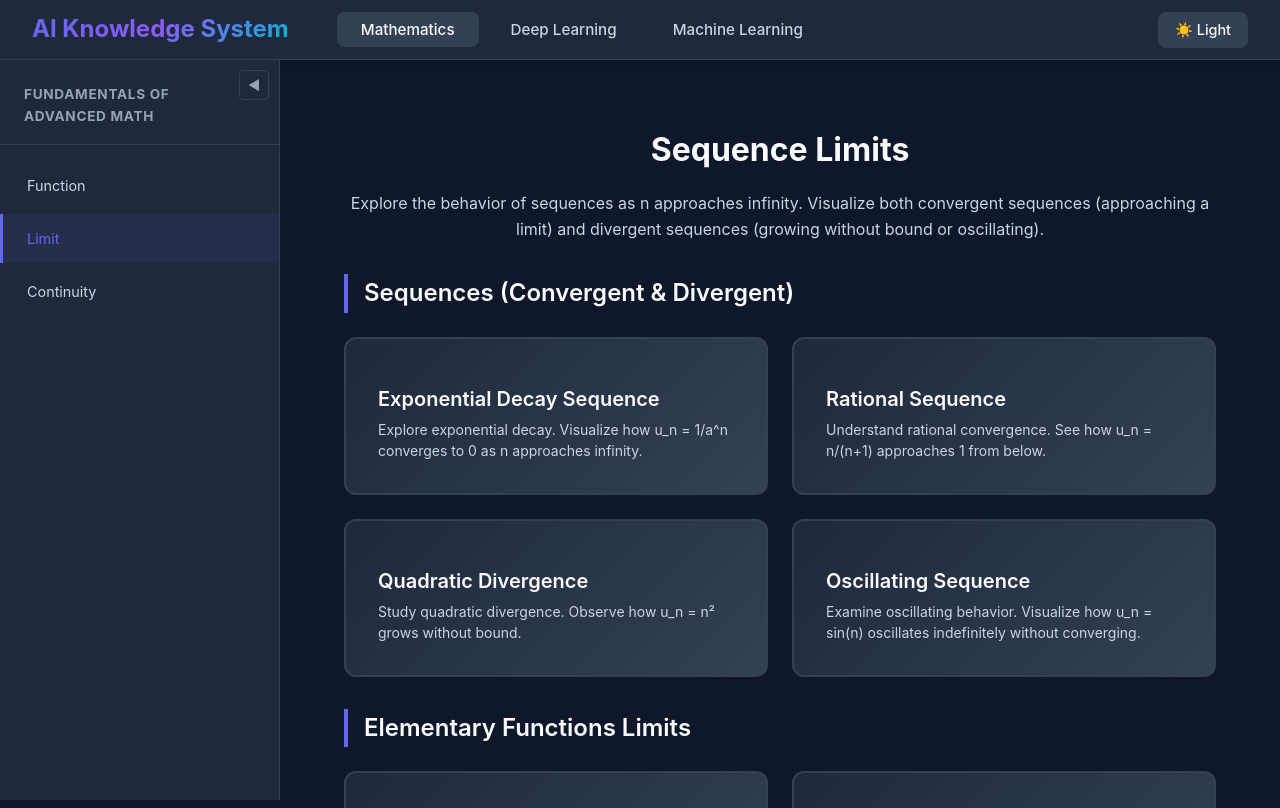
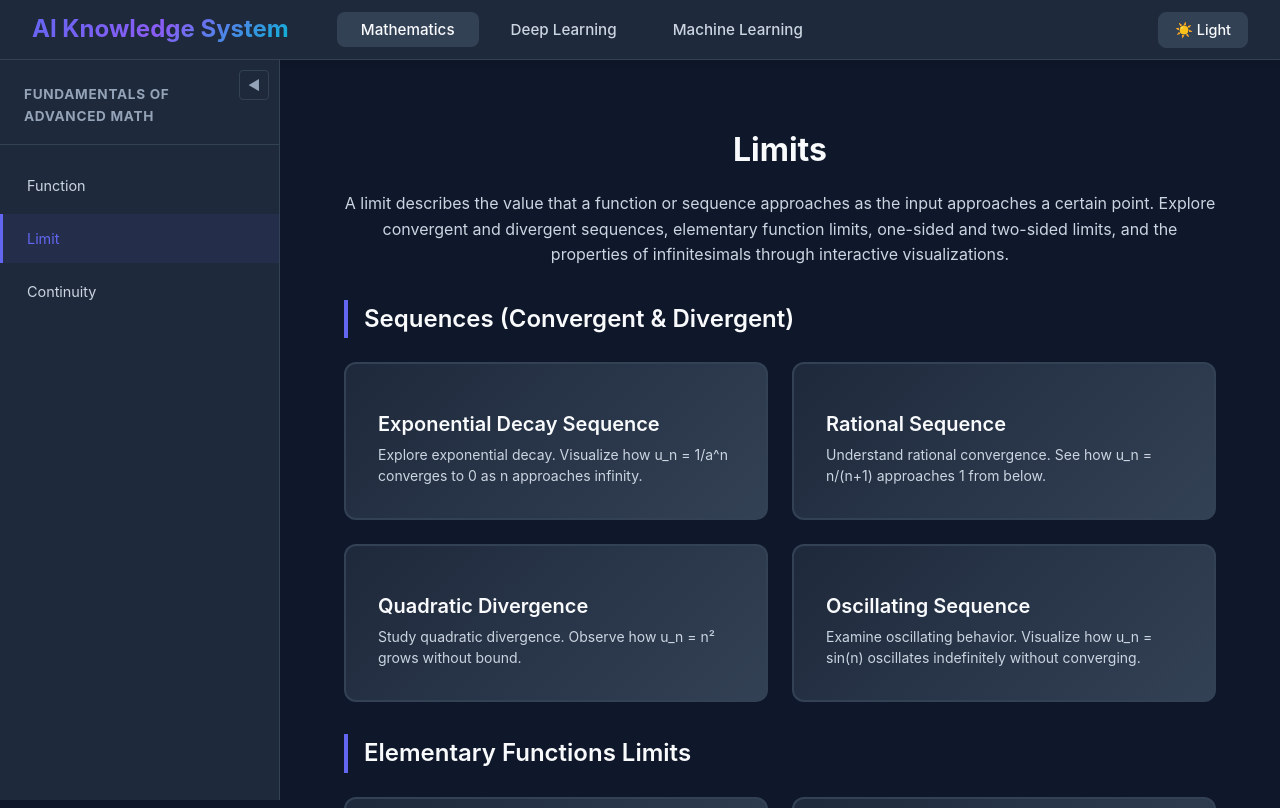
Before and after one commit to elliott-hz/ML_AI, a React app in the folder frontend/: page /mathematics/1-fundamentals/limit in a window 1280 px wide. Shown: the top 808 px of the page. Built offline with nearby package versions, Linux system fonts and the light colour scheme; the HTML template or start-up script is replaced by a standard one.

Commit message:
update the head of limit

```diff
--- a/frontend/src/pages/Limit.jsx
+++ b/frontend/src/pages/Limit.jsx
@@ -204,10 +204,11 @@ const Limit = () => {
   return (
     <PageContainer>
       <Header>
-        <Title>Sequence Limits</Title>
+        <Title>Limits</Title>
         <Subtitle>
-          Explore the behavior of sequences as n approaches infinity.
-          Visualize both convergent sequences (approaching a limit) and divergent sequences (growing without bound or oscillating).
+          A limit describes the value that a function or sequence approaches as the input approaches a certain point.
+          Explore convergent and divergent sequences, elementary function limits, one-sided and two-sided limits,
+          and the properties of infinitesimals through interactive visualizations.
         </Subtitle>
       </Header>
 
```
